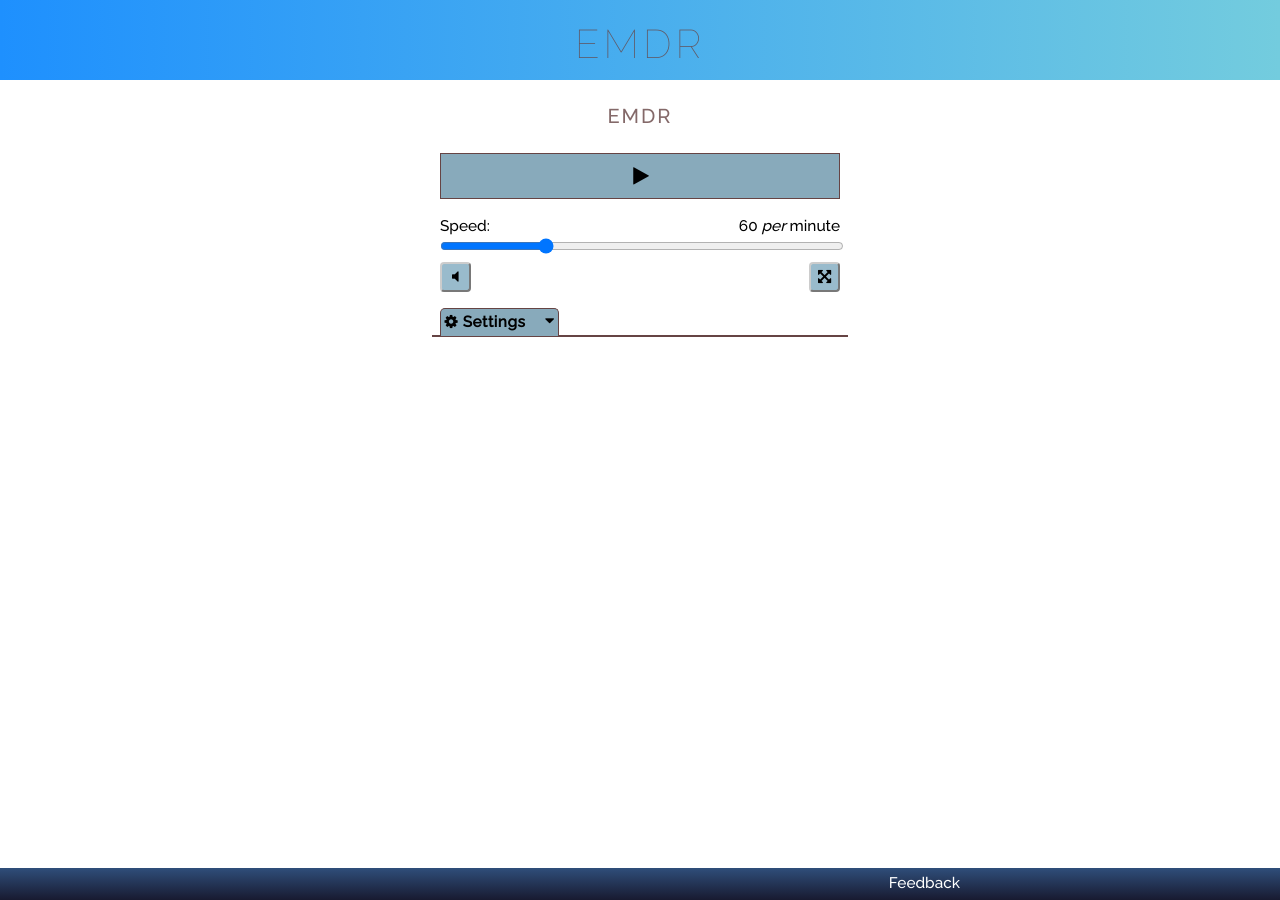
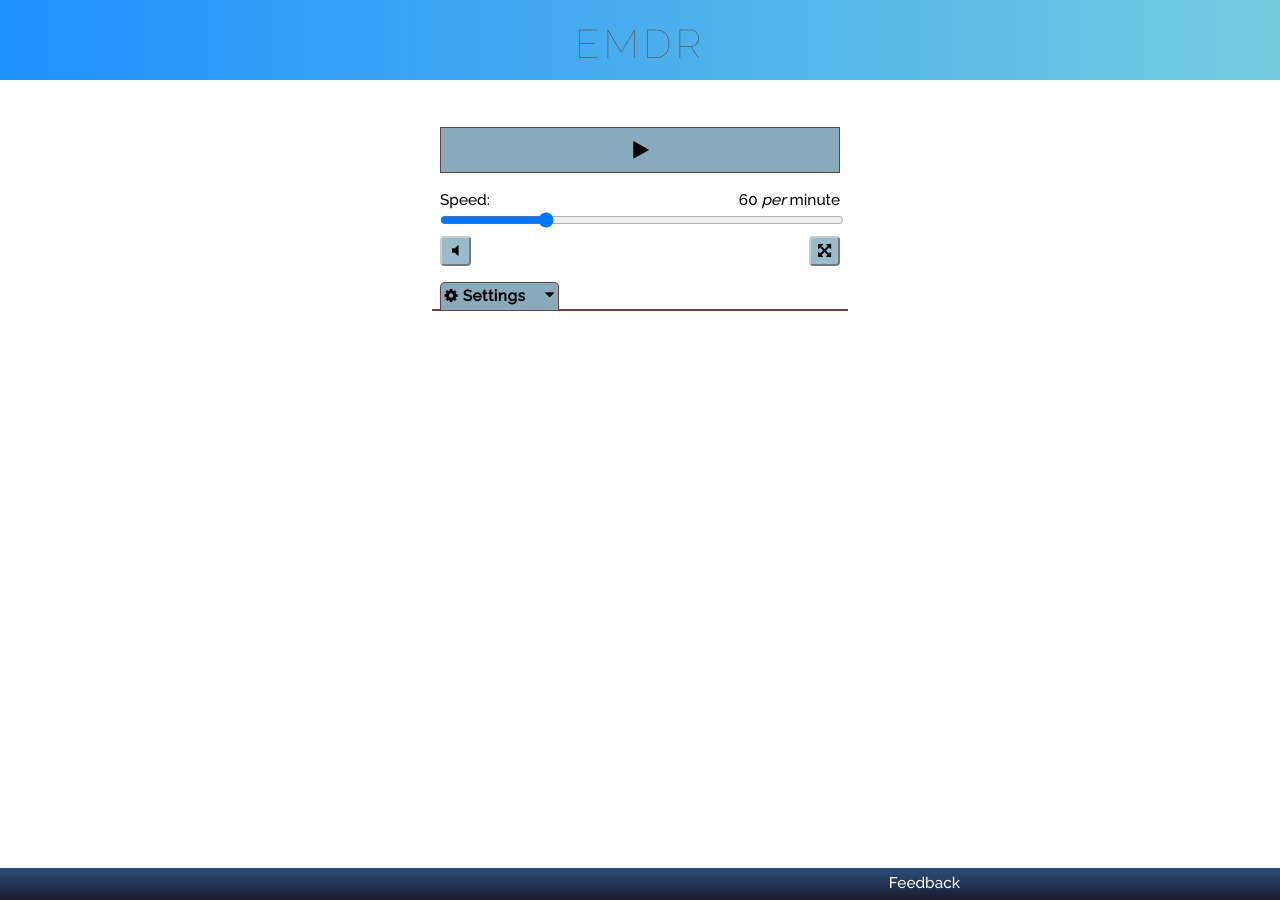
Before and after one commit to RarelyCharlie/rarelycharlie.github.io, a Jekyll site: the page built from _draft/emdr.md, in a window 1280 px wide. Built offline with Jekyll 4.4.1, drawn with Linux system fonts in a browser that asks for light colours.

Commit message:
redundant h2

```diff
--- a/_layouts/emdr.html
+++ b/_layouts/emdr.html
@@ -61,7 +61,6 @@ a[href]:hover {text-decoration: underline;}
 <h2>{{ page.title }}</h2></div>
 <div id="content">
 <div id="container">
-<h2>EMDR</h2>
 <p id="status"></p>
 <div id="lightbox">
 <div id="lights">
```
